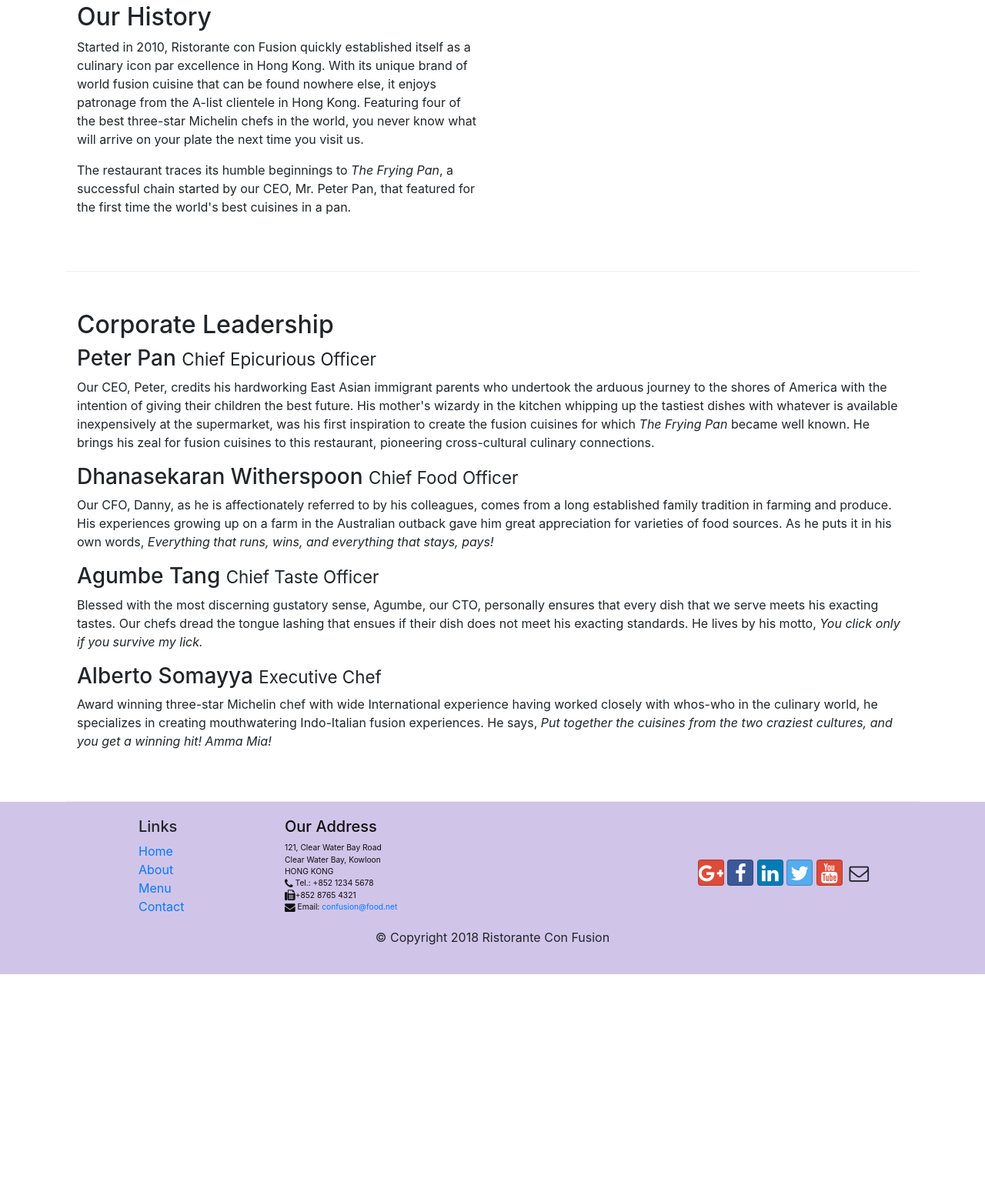
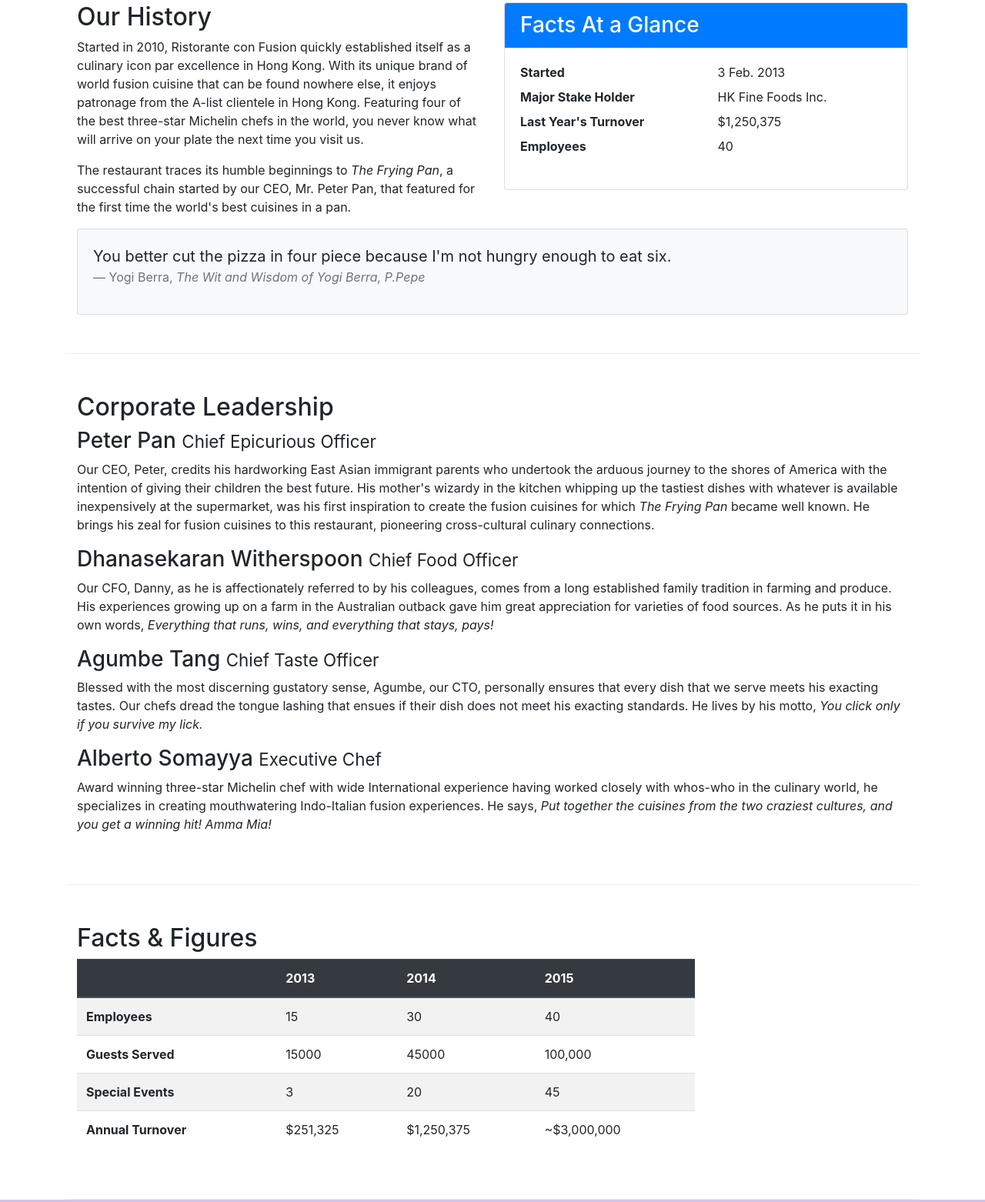
Before and after one commit to SinghInder101/Restorante-Con-Fusion, a website: page aboutus.html in a window 1280 px wide. Shown: the part 462-2024 px from the top of the page at 77% size. Before the commit the page ends 1728 px from the top, so only its background shows below. Drawn offline with nearby package versions, Linux system fonts and the light colour scheme.

Commit message:
Media Images

```diff
--- a/aboutus.html
+++ b/aboutus.html
@@ -25,7 +25,7 @@
 
 
             </button>
-            <a class="navbar-brand mr-auto" href="#">Ristorante Con Fusion</a>
+            <a class="navbar-brand mr-auto" href="#"><img src="img/logo.png" height="30" width="41"> </a>
             <div class="collapse navbar-collapse" id="Navbar">
             <ul class="navbar-nav mr-auto">
                 <li class="nav-item active"><a class="nav-link" href="./index.html"><span class="fa fa-home fa-lg"></span>Home</a></li>
@@ -46,7 +46,8 @@
                     <h1>Ristorante con Fusion</h1>
                     <p>We take inspiration from the World's best cuisines, and create a unique fusion experience. Our lipsmacking creations will tickle your culinary senses!</p>
                 </div>
-                <div class="col-12 col-sm">
+                <div class="col-12 col-sm align-self-center">
+                    <img src="img/logo.png" class="img-fluid">
                 </div>
             </div>
         </div>
@@ -72,7 +73,34 @@
                 <p>Started in 2010, Ristorante con Fusion quickly established itself as a culinary icon par excellence in Hong Kong. With its unique brand of world fusion cuisine that can be found nowhere else, it enjoys patronage from the A-list clientele in Hong Kong.  Featuring four of the best three-star Michelin chefs in the world, you never know what will arrive on your plate the next time you visit us.</p>
                 <p>The restaurant traces its humble beginnings to <em>The Frying Pan</em>, a successful chain started by our CEO, Mr. Peter Pan, that featured for the first time the world's best cuisines in a pan.</p>
             </div>
-            <div>
+            <div class="col-sm">
+                <div class="card">
+                    <h3 class="card-header bg-primary text-white">Facts At a Glance</h3>
+                    <div class="card-body">
+                        <dl class="row">
+                            <dt class="col-6">Started</dt>
+                            <dd class="col-6">3 Feb. 2013</dd>
+                            <dt class="col-6">Major Stake Holder</dt>
+                            <dd class="col-6">HK Fine Foods Inc.</dd>
+                            <dt class="col-6">Last Year's Turnover</dt>
+                            <dd class="col-6">$1,250,375</dd>
+                            <dt class="col-6">Employees</dt>
+                            <dd class="col-6">40</dd>
+                        </dl>
+                    </div>
+                </div>
+            </div>
+            <div class="col-12">
+                <div class="card card-body bg-light">
+                    <blockquote class="blockquote ">
+                        <p class="mb-0">You better cut the pizza in four piece because I'm not hungry
+                            enough to eat six.
+                        </p>
+                        <footer class="blockquote-footer">Yogi Berra,
+                            <cite title="Source Title">The Wit and Wisdom of Yogi Berra, P.Pepe</cite>
+                        </footer>
+                    </blockquote>
+                </div>
             </div>
         </div>
 
@@ -91,6 +119,52 @@
                 <p class="d-none d-sm-block">Award winning three-star Michelin chef with wide International experience having worked closely with whos-who in the culinary world, he specializes in creating mouthwatering Indo-Italian fusion experiences. He says, <em>Put together the cuisines from the two craziest cultures, and you get a winning hit! Amma Mia!</em></p>
 
             </div>
+       </div>
+       <div class="row row-content">
+           <div class="col-12 col-sm-9">
+               <h2>Facts &amp; Figures</h2>
+               <div class="table-responsive">
+                <table class="table table-striped">
+                    <thead class="thead-dark">
+                        <tr>
+                            <th>&nbsp;</th>
+                            <th>2013</th>
+                            <th>2014</th>
+                            <th>2015</th>
+                        </tr>
+                    </thead>
+                    <tbody>
+                        <tr>
+                            <th>Employees</th>
+                            <td>15</td>
+                            <td>30</td>
+                            <td>40</td>
+                        </tr>
+                        <tr>
+                            <th>Guests Served</th>
+                            <td>15000</td>
+                            <td>45000</td>
+                            <td>100,000</td>
+                        </tr>
+                        <tr>
+                            <th>Special Events</th>
+                            <td>3</td>
+                            <td>20</td>
+                            <td>45</td>
+                        </tr>
+                        <tr>
+                            <th>Annual Turnover</th>
+                            <td>$251,325</td>
+                            <td>$1,250,375</td>
+                            <td>~$3,000,000</td>
+                        </tr>
+                    </tbody>
+                </table>
+            </div>
+
+           </div>
+           <div class="col-12 sol-sm-3"></div>
+
        </div>
 
     </div>
```
Also changed, not shown: contactus.html (+4 -2 lines), index.html (+26 -6 lines), img/alberto.png (added), img/buffet.png (added), img/logo.png (added), img/uthappizza.png (added), 1 other file.
